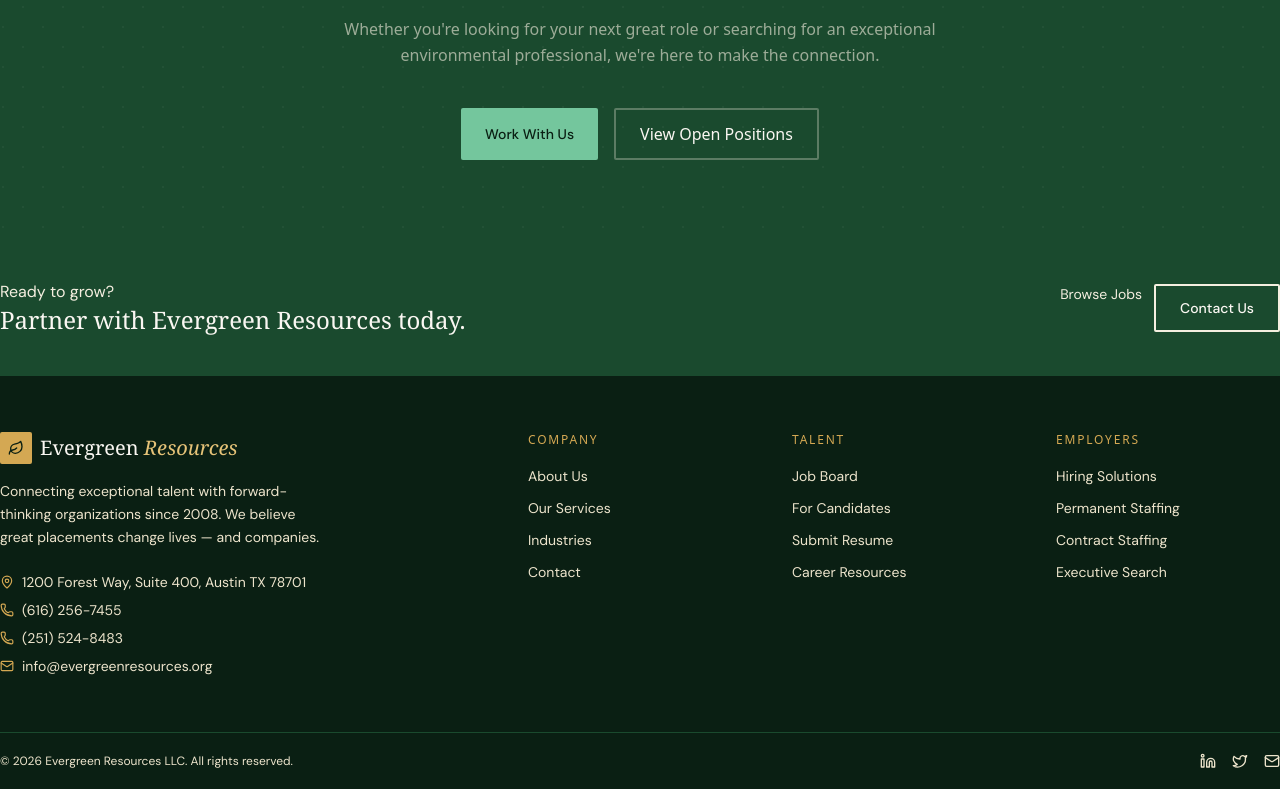
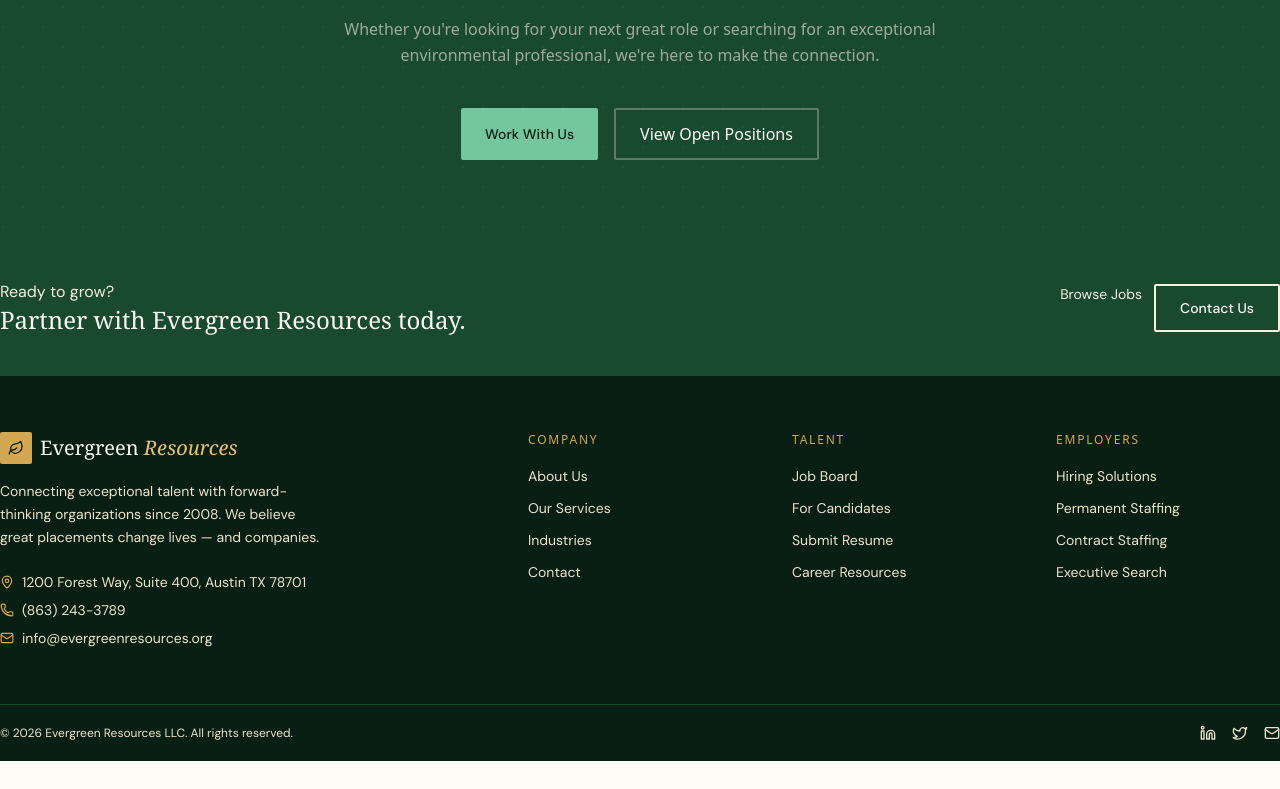
Before and after one commit to mikedave-deve/evergreen-Resources, a React (Vite) app: page / in a window 1280 px wide. Shown: the part 4045-4834 px from the top of the page. After the commit the page ends 4806 px from the top, so only its background shows below. Built offline with nearby package versions, Linux system fonts and the light colour scheme; a web font is replaced by a local one.

Commit message:
updated number

```diff
--- a/src/components/Footer.jsx
+++ b/src/components/Footer.jsx
@@ -58,8 +58,7 @@ export default function Footer() {
             </p>
             <div className="space-y-2 text-sm text-cream-300">
               <div className="flex items-center gap-2"><MapPin size={14} className="text-gold-500 shrink-0" /><span>1200 Forest Way, Suite 400, Austin TX 78701</span></div>
-              <div className="flex items-center gap-2"><Phone size={14} className="text-gold-500 shrink-0" /><span>(616) 256-7455 </span></div>
-              <div className="flex items-center gap-2"><Phone size={14} className="text-gold-500 shrink-0" /><span>(251) 524-8483 </span></div>
+              <div className="flex items-center gap-2"><Phone size={14} className="text-gold-500 shrink-0" /><span>(863) 243-3789 </span></div>
               <div className="flex items-center gap-2"><Mail size={14} className="text-gold-500 shrink-0" /><span>info@evergreenresources.org</span></div>
             </div>
           </div>
```
